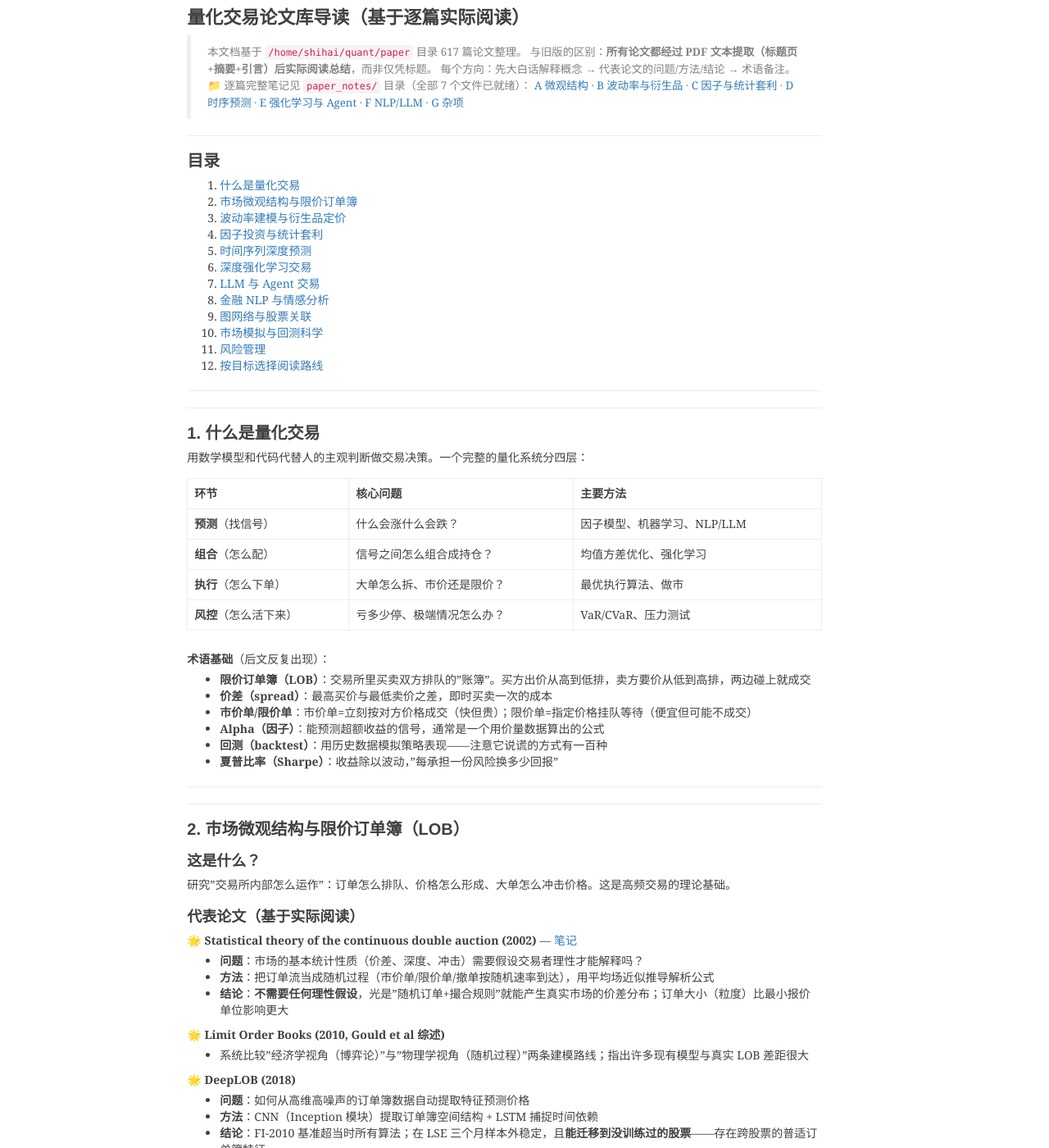
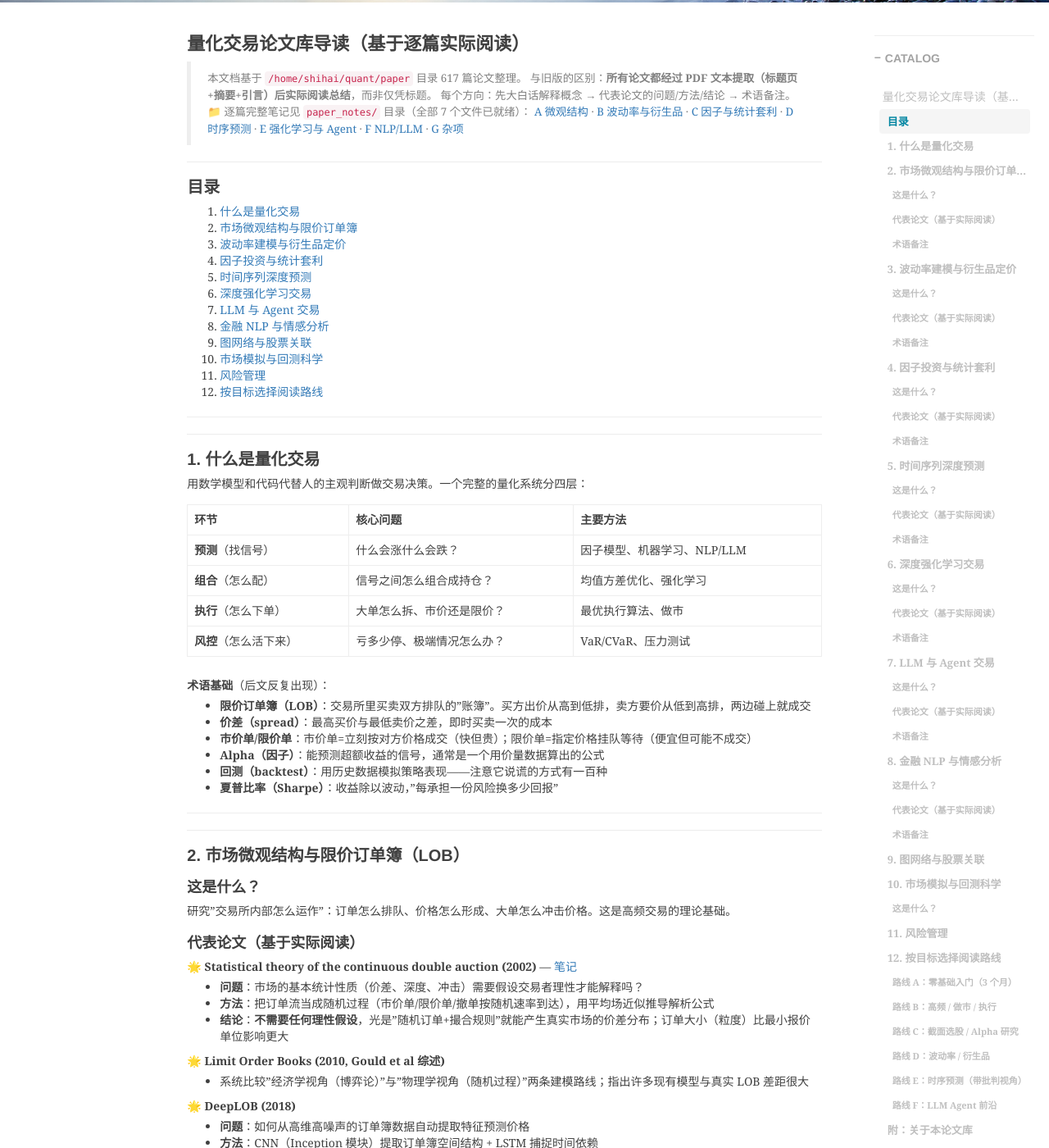
Before and after one commit to shihai1991/shihai1991.github.io, a Jekyll site: the page built from _posts/2026-08-15-量化交易论文库导读.md, in a window 1280 px wide and 1400 px high, scrolled down 452 px. Shown: the whole window at 82% size. Built offline with Jekyll 4.4.1, drawn with Linux system fonts in a browser that asks for light colours; nearby versions of some CDN libraries; our own code applies the rules of GitHub Pages for plain Markdown files; comment, search, counter and statistics services are not loaded.

Commit message:
Update 2026-08-15-量化交易论文库导读.md

```diff
--- a/_posts/2026-08-15-量化交易论文库导读.md
+++ b/_posts/2026-08-15-量化交易论文库导读.md
@@ -1,3 +1,14 @@
+---
+layout: post
+title: 量化交易论文库导读
+category: books
+catalog: true
+published: true
+tags:
+  - quant
+time: '2026.08.15 23:31:00'
+---
+
 # 量化交易论文库导读（基于逐篇实际阅读）
 
 > 本文档基于 `/home/shihai/quant/paper` 目录 617 篇论文整理。
```
